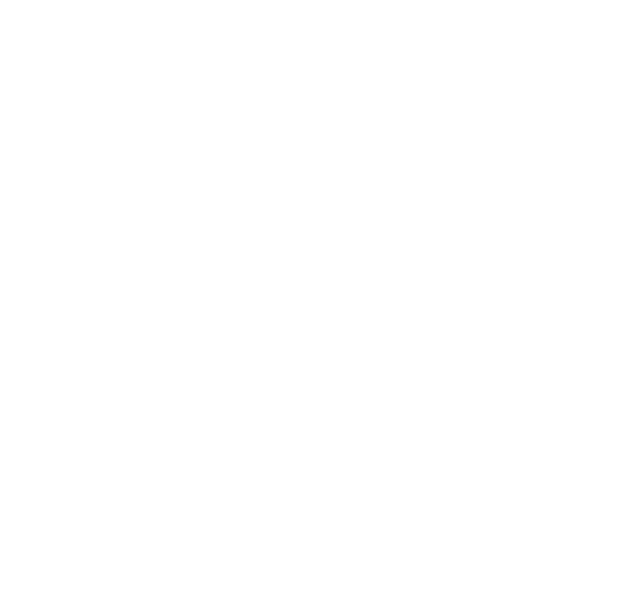
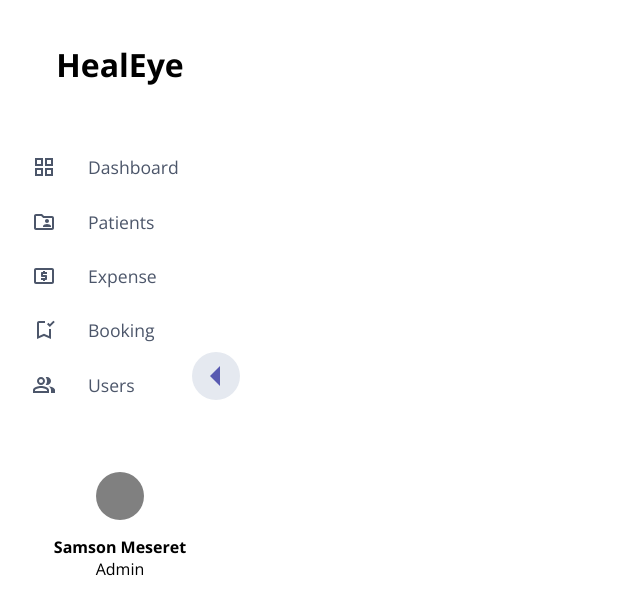
Before and after one commit to samsonmeseret/Project-X, a React (Create React App) app in the folder client/: page /workspace in a window 1280 px wide. Before the commit this address had no page. Shown: the top 614 px of the page, without its empty margins (0-640 px from the left). Built offline with nearby package versions, Linux system fonts and the light colour scheme.

Commit message:
update on the dashboard

```diff
--- a/client/package.json
+++ b/client/package.json
@@ -9,6 +9,9 @@
     "@material-ui/core": "^4.12.4",
     "@material-ui/icons": "^4.11.3",
     "@material-ui/lab": "^4.0.0-alpha.61",
+    "@mui-treasury/layout": "^5.0.0",
+    "@mui-treasury/mockup": "^1.2.12",
+    "@mui/icons-material": "^5.8.4",
     "@mui/material": "^5.8.6",
     "@testing-library/jest-dom": "^5.16.4",
     "@testing-library/react": "^13.3.0",
--- a/client/src/App.js
+++ b/client/src/App.js
@@ -6,6 +6,7 @@ import { BrowserRouter, Routes, Route } from "react-router-dom";
 import Loader from "./components/Loader";
 import Home from "./pages/Home/Home";
 import SharedNav from "./components/SharedNav/SharedNav";
+import Dashboard from "./pages/Dashboard/Main";
 import "./App.css";
 const ME_URL = "http://localhost:4000/me";
 
@@ -17,7 +18,9 @@ const App = () => {
           <Route index element={<Home />} />
           <Route path="auth/login" element={<Login />} />
         </Route>
-        <Route path="/staff" element={<UserTable />} />
+        <Route path="/workspace" element={<Dashboard />}>
+          <Route path="dashboard" element={<UserTable />} />
+        </Route>
       </Routes>
     </BrowserRouter>
   );
--- a/client/src/components/Nave/nav.css
+++ b/client/src/components/Nave/nav.css
@@ -26,6 +26,7 @@ height: 5rem;
   display: flex;
   align-items: center;
   z-index: 9999;
+  transition: all .4s;
 }
 .nav-links ul {
   display: flex;
@@ -76,6 +77,7 @@ height: 5rem;
   font-size: 2rem;
   padding: 1rem;
   z-index: 9999;
+  transition: all .4s;
 }
 .toggle ul {
   display: flex;
--- a/client/src/components/UsersTable.js
+++ b/client/src/components/UsersTable.js
@@ -6,6 +6,7 @@ import Grid from "@material-ui/core/Grid";
 import AuthContext from "../context/Auth";
 import { useApi } from "../api/axiosWithHeader";
 import Loader from "./Loader";
+import "./userstable.css";
 
 import MaterialTable from "material-table";
 import AddBox from "@material-ui/icons/AddBox";
@@ -208,7 +209,7 @@ function UsersTable() {
   return loading ? (
     <Loader />
   ) : (
-    <div className="App">
+    <div className="users_table">
       <Grid container spacing={1}>
         <Grid item xs={12}></Grid>
         <Grid item xs={12}>
--- /dev/null
+++ b/client/src/components/userstable.css
@@ -0,0 +1,6 @@
+.users_table{
+    width: auto;
+    margin-top: 4rem;
+    overflow: hidden;
+
+}
--- /dev/null
+++ b/client/src/pages/Dashboard/Main.js
@@ -0,0 +1,15 @@
+import React from "react";
+import { Outlet } from "react-router-dom";
+import SideBar from "./Sidebar";
+import "./main.css";
+
+const Main = () => {
+  return (
+    <div className="dashboard">
+      <SideBar style={"sidebar"} />
+      <Outlet />
+    </div>
+  );
+};
+
+export default Main;
--- /dev/null
+++ b/client/src/pages/Dashboard/Sidebar.js
@@ -0,0 +1,67 @@
+import React from "react";
+import { NavLink } from "react-router-dom";
+import BookmarkAddedOutlinedIcon from "@mui/icons-material/BookmarkAddedOutlined";
+import LocalAtmOutlinedIcon from "@mui/icons-material/LocalAtmOutlined";
+import FolderSharedOutlinedIcon from "@mui/icons-material/FolderSharedOutlined";
+import PeopleAltOutlinedIcon from "@mui/icons-material/PeopleAltOutlined";
+import GridViewOutlinedIcon from "@mui/icons-material/GridViewOutlined";
+import ArrowRightIcon from "@mui/icons-material/ArrowRight";
+import ArrowLeftIcon from "@mui/icons-material/ArrowLeft";
+import "./sidebar.css";
+const SideBar = (props) => {
+  const [open, setOpen] = React.useState(true);
+
+  return (
+    <>
+      <div className={open ? "sidebar" : "closed_bar"}>
+        <div className="logo">
+          <h1>HealEye</h1>
+        </div>
+        <ul>
+          <li>
+            <NavLink to="dashboard">
+              <GridViewOutlinedIcon /> <span>Dashboard</span>
+            </NavLink>
+          </li>
+          <li>
+            <NavLink to="patients">
+              <FolderSharedOutlinedIcon /> <span>Patients</span>
+            </NavLink>
+          </li>
+          <li>
+            <NavLink to="expense">
+              <LocalAtmOutlinedIcon /> <span>Expense</span>
+            </NavLink>
+          </li>
+          <li>
+            <NavLink to="booking">
+              <BookmarkAddedOutlinedIcon /> <span>Booking</span>
+            </NavLink>
+          </li>
+          <li>
+            <NavLink to="users">
+              <PeopleAltOutlinedIcon /> <span>Users</span>
+            </NavLink>
+          </li>
+        </ul>
+        <div className="profile">
+          <div className="img"></div>
+          <div className="info">
+            <h4>Samson Meseret</h4>
+            <p>Admin</p>
+          </div>
+        </div>
+        <div
+          className="menu-toggle"
+          onClick={() => {
+            setOpen(!open);
+          }}
+        >
+          {!open ? <ArrowRightIcon /> : <ArrowLeftIcon />}
+        </div>
+      </div>
+    </>
+  );
+};
+
+export default SideBar;
--- /dev/null
+++ b/client/src/pages/Dashboard/main.css
@@ -0,0 +1,5 @@
+.dashboard{
+    display: grid;
+    grid-template-columns: auto 1fr;
+
+}
--- /dev/null
+++ b/client/src/pages/Dashboard/sidebar.css
@@ -0,0 +1,199 @@
+.sidebar {
+    width: 15rem;
+    display: flex;
+    flex-direction: column;
+    gap: 2rem;
+    overflow: hidden;
+    transition: all .4s;
+    /* background-image: linear-gradient(to right, white, #f1f1f1);  */
+    height: 100vh;
+}
+.sidebar .logo{
+   display: flex;
+   align-items: center;
+   justify-content: center;
+   width: auto;
+   margin-top: 1rem;
+}
+
+.sidebar ul {
+    padding: 0;
+    display: flex;
+    flex-direction: column;
+    gap: 0.5rem;
+}
+
+.sidebar ul li {
+    list-style: none;
+}
+
+.sidebar ul li a:link,
+.sidebar ul li a:visited {
+    text-decoration: none;
+    display: flex;
+    align-items: center;
+    gap: 2rem;
+    font-size: 1.1rem;
+    /* font-weight: 100; */
+    padding: 0.7rem 1.4rem 0.7rem 2rem;
+    color: #4c566a;
+}
+
+.sidebar ul li a:hover,
+.sidebar ul li a:active {
+    background-color: #e5e9f0;
+    color: #585ab1;
+    border-radius: 2rem;
+}
+.sidebar .active{
+    border-radius: 2rem;
+    background-color: #e5e9f0;
+
+        color: #585ab1 !important;
+}
+.closed_bar .active{
+    background-color: #e5e9f0;
+        border-radius: 0.7rem;
+        color: #585ab1 !important;
+}
+.sidebar .profile {
+    margin-top: 2rem;
+    display: flex;
+    flex-direction: column;
+    align-items: center;
+    gap: 1rem;
+}
+
+.sidebar .profile .img {
+    width: 3rem;
+    height: 3rem;
+    background-color: grey;
+    border-radius: 50%;
+}
+
+.sidebar .profile .info {
+    display: flex;
+    flex-direction: column;
+    justify-content: center;
+    align-items: center;
+}
+
+.sidebar .profile .info h4 {
+    padding: 0;
+    margin: 0;
+}
+
+.sidebar .profile .info p {
+    padding: 0;
+    margin: 0;
+}
+.sidebar .menu-toggle{
+    position: absolute;
+    bottom: 50%;
+    left: 3rem;
+    transform: translateX(300%);
+    width: 3rem;
+    height: 3rem;
+    background-color: #e5e9f0;
+    border-radius: 50%;
+}
+.sidebar .menu-toggle:hover {
+    background-color: #c2cad8;
+}
+.sidebar .menu-toggle svg{
+    width: 3rem;
+    height: 3rem;
+    color: #585ab1;
+}
+/* style for the closed state of the bar */
+
+.closed_bar {
+    width: 5rem;
+    transition: all .4s;
+}
+
+.closed_bar .logo h1 {
+    display: none;
+}
+
+.closed_bar ul {
+    /* background-color: aliceblue; */
+    padding: 0;
+    display: flex;
+    flex-direction: column;
+
+    gap: 0.5rem;
+}
+
+.closed_bar ul li {
+    list-style: none;
+}
+
+.closed_bar ul li a:link,
+.closed_bar ul li a:visited {
+    text-decoration: none;
+    display: flex;
+    align-items: center;
+    justify-content: center;
+    gap: 2rem;
+    font-size: 1.1rem;
+    /* font-weight: 100; */
+    padding: 1rem 0.5rem;
+    color: #4c566a;
+}
+
+.closed_bar ul li a:hover,
+.closed_bar ul li a:active {
+    background-color: #e5e9f0;
+    border-radius: 0.7rem;
+    color: #585ab1;
+}
+
+.closed_bar ul li a span,
+.closed_bar ul li a span {
+    display: none;
+}
+
+.closed_bar .profile {
+  margin-top: 2rem;
+  margin-bottom: 2rem;
+    display: flex;
+    align-items: center;
+    flex-direction: column;
+}
+
+.closed_bar .profile .img {
+    width: 3rem;
+    height: 3rem;
+    background-color: grey;
+    border-radius: 50%;
+}
+
+.closed_bar .profile .info {
+    display: none;
+}
+.closed_bar .menu-toggle {
+    position: absolute;
+    top: 1rem;
+    left: 0;
+    cursor: pointer;
+    transform: translateX(50%);
+    width: 3rem;
+    height: 3rem;
+    background-color: #e5e9f0;
+    border-radius: 50%;
+}
+.closed_bar .menu-toggle:hover{
+    background-color: #c2cad8;
+}
+
+.closed_bar .menu-toggle svg {
+    width: 3rem;
+    height: 3rem;
+    color: #585ab1;
+
+}
+/* .closed-bar .profile .info h4 {
+}
+.closed-bar .profile .info p {
+} */
--- a/client/src/pages/Login.js
+++ b/client/src/pages/Login.js
@@ -1,13 +1,19 @@
-import { Button } from "@mui/material";
+import { Button, IconButton } from "@mui/material";
 import Box from "@mui/material/Box";
 import TextField from "@mui/material/TextField";
 import { useRef, useState, useEffect, useContext } from "react";
 import { Link, useNavigate, useLocation } from "react-router-dom";
 import AuthContext from "../context/Auth";
+import VisibilityOutlinedIcon from "@mui/icons-material/VisibilityOutlined";
+import LockOutlinedIcon from "@mui/icons-material/LockOutlined";
 import axios from "axios";
+import "./login.css";
+import VisibilityOffOutlined from "@mui/icons-material/VisibilityOffOutlined";
 const url = "http://localhost:4000/login";
 
 const Login = () => {
+  const [showPwd, setShowPwd] = useState(false);
+
   const navigate = useNavigate();
   const location = useLocation();
   const from = location.state?.from?.pathname || "/";
@@ -56,9 +62,14 @@ const Login = () => {
   };
   return (
     <>
-      <div style={{ paddingTop: "10rem" }}>
+      <div className="login">
         <p ref={errRef}>{errMsg}</p>
-        <h1 style={{ color: "blueviolet", textAlign: "center" }}>HealEye</h1>
+        <div className="logo">
+          <LockOutlinedIcon />
+          <h1>
+            <span>Heal</span> Eye
+          </h1>
+        </div>
         <Box
           component="form"
           sx={{
@@ -83,7 +94,7 @@ const Login = () => {
             required
             id="outlined-basic"
             label="Email"
-            variant="outlined"
+            variant="standard"
             style={{
               width: "20rem",
             }}
@@ -95,10 +106,26 @@ const Login = () => {
               setPwd(e.target.value);
             }}
             label="Password"
-            type={"password"}
-            variant="outlined"
+            type={showPwd ? "text" : "password"}
+            variant="standard"
             style={{
               width: "20rem",
+            }}
+            InputProps={{
+              endAdornment: (
+                <IconButton
+                  aria-label="toggle password visibility"
+                  onClick={() => {
+                    setShowPwd(!showPwd);
+                  }}
+                >
+                  {showPwd ? (
+                    <VisibilityOutlinedIcon />
+                  ) : (
+                    <VisibilityOffOutlined />
+                  )}
+                </IconButton>
+              ),
             }}
           />
           <Button
--- /dev/null
+++ b/client/src/pages/login.css
@@ -0,0 +1,37 @@
+.login{
+    display: flex;
+    flex-direction: column;
+    align-items: center;
+    /* width: 50rem; */
+    justify-content: center;
+    padding: 7rem 1rem 1rem 1rem;
+    /* border: 1px solid grey; */
+    animation:some 0.5s ease-in;
+}
+.login .logo{
+    display: flex;
+    flex-direction: column;
+    align-items: center;
+}
+.login .logo h1{
+    display: flex;
+    font-size: 2rem;
+    color: #585ab1;
+}
+.login .logo h1 span{
+    color: grey;
+}
+.login .logo svg{
+    width: 2.5rem;
+    height: 2.5rem;
+    color: brown;
+}
+
+@keyframes some {
+    0%{
+        transform: translateY(-5rem);
+    }
+100%{
+    transform: translateY(0);
+}
+}
```
Also changed, not shown: 1 other file (tests, documents, lock files or other folders).
